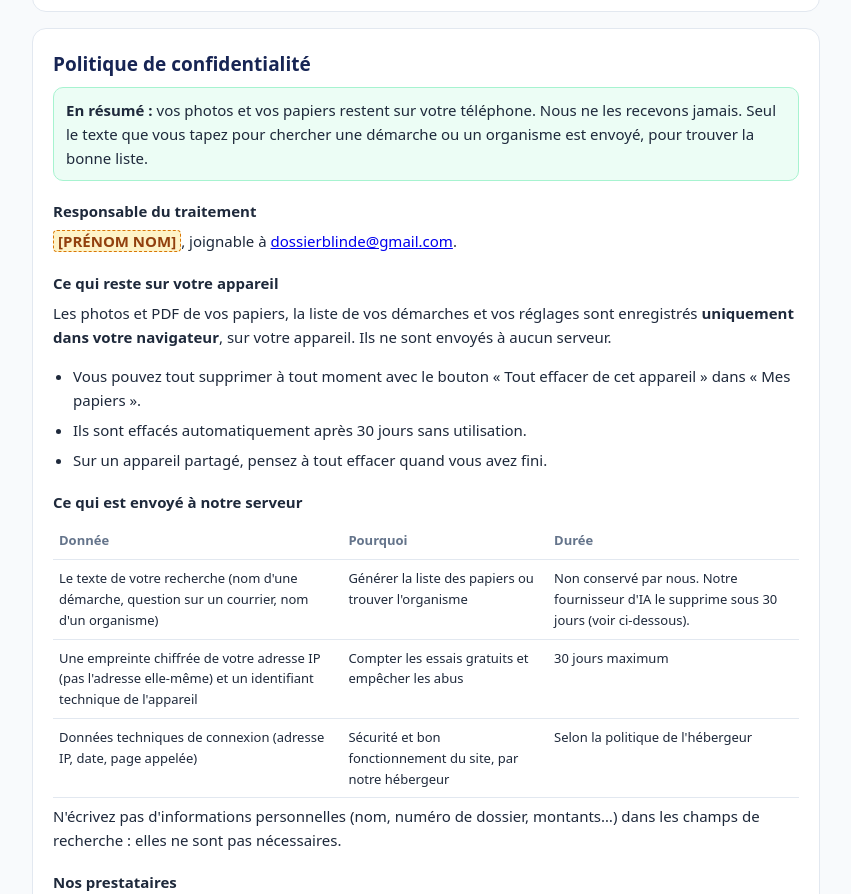
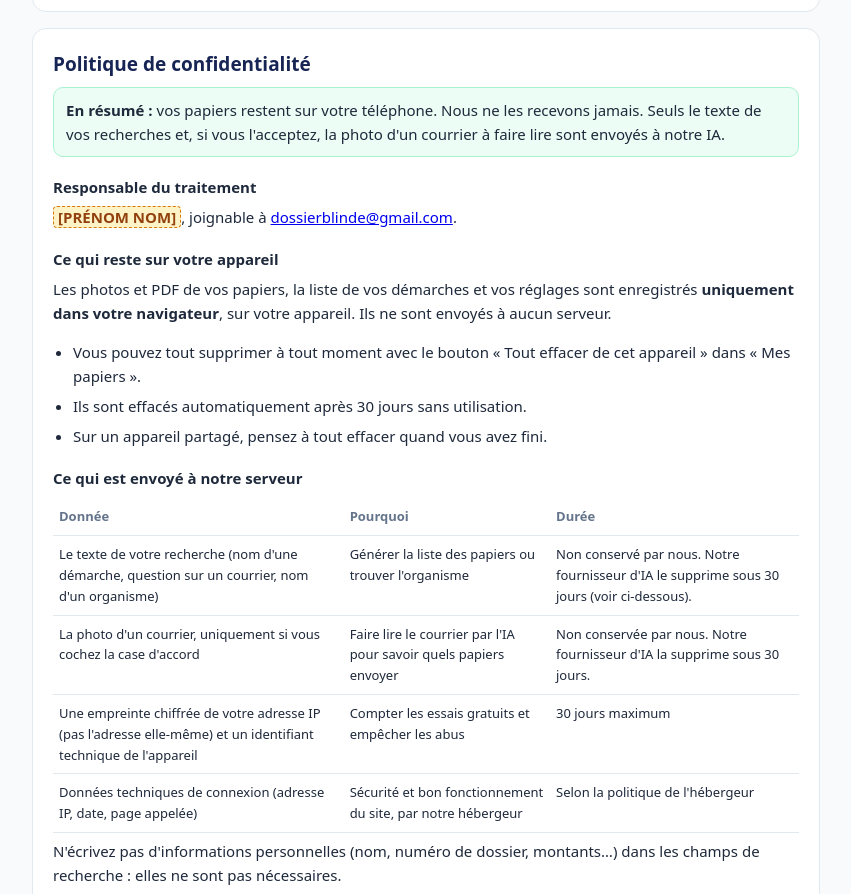
Before and after one commit to mbalde33/Dossierblinde, a website: page legal.html in a window 1280 px wide. Shown: the part 811-1705 px from the top of the page, without its empty margins (214-1065 px from the left). Drawn offline with Linux system fonts and the light colour scheme.

Commit message:
Update legal.html

```diff
--- a/legal.html
+++ b/legal.html
@@ -82,7 +82,7 @@
     <h2>Politique de confidentialité</h2>
 
     <div class="encadre">
-      <strong>En résumé :</strong> vos photos et vos papiers restent sur votre téléphone. Nous ne les recevons jamais. Seul le texte que vous tapez pour chercher une démarche ou un organisme est envoyé, pour trouver la bonne liste.
+      <strong>En résumé :</strong> vos papiers restent sur votre téléphone. Nous ne les recevons jamais. Seuls le texte de vos recherches et, si vous l'acceptez, la photo d'un courrier à faire lire sont envoyés à notre IA.
     </div>
 
     <h3>Responsable du traitement</h3>
@@ -100,6 +100,7 @@
     <table>
       <tr><th>Donnée</th><th>Pourquoi</th><th>Durée</th></tr>
       <tr><td>Le texte de votre recherche (nom d'une démarche, question sur un courrier, nom d'un organisme)</td><td>Générer la liste des papiers ou trouver l'organisme</td><td>Non conservé par nous. Notre fournisseur d'IA le supprime sous 30 jours (voir ci-dessous).</td></tr>
+      <tr><td>La photo d'un courrier, uniquement si vous cochez la case d'accord</td><td>Faire lire le courrier par l'IA pour savoir quels papiers envoyer</td><td>Non conservée par nous. Notre fournisseur d'IA la supprime sous 30 jours.</td></tr>
       <tr><td>Une empreinte chiffrée de votre adresse IP (pas l'adresse elle-même) et un identifiant technique de l'appareil</td><td>Compter les essais gratuits et empêcher les abus</td><td>30 jours maximum</td></tr>
       <tr><td>Données techniques de connexion (adresse IP, date, page appelée)</td><td>Sécurité et bon fonctionnement du site, par notre hébergeur</td><td>Selon la politique de l'hébergeur</td></tr>
     </table>
```
